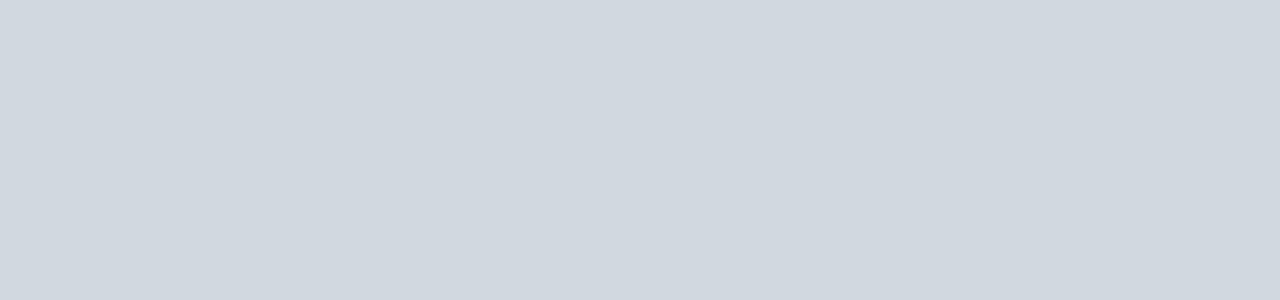
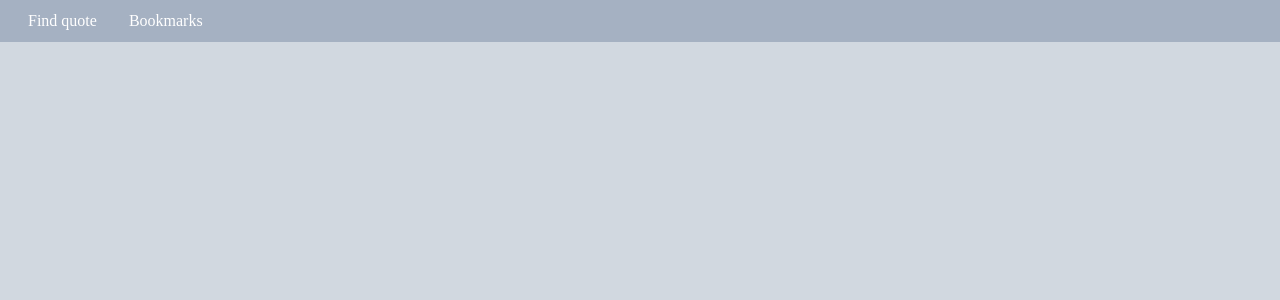
Before and after one commit to hooman182/quoter-finder-vue, a Vue app: page / in a window 1280 px wide. Shown: the top 300 px of the page. Built offline with nearby package versions, Linux system fonts and the light colour scheme; a web font is replaced by a local one.

Commit message:
Import TheNavbar component to app.vue

```diff
--- a/src/App.vue
+++ b/src/App.vue
@@ -1,6 +1,14 @@
 <template>
+  <Navbar />
   <router-view />
 </template>
+<script>
+import Navbar from "@/components/TheNavbar";
+export default {
+  name: "App",
+  components: {Navbar}
+}
+</script>
 
 <style lang="scss">
 
```
